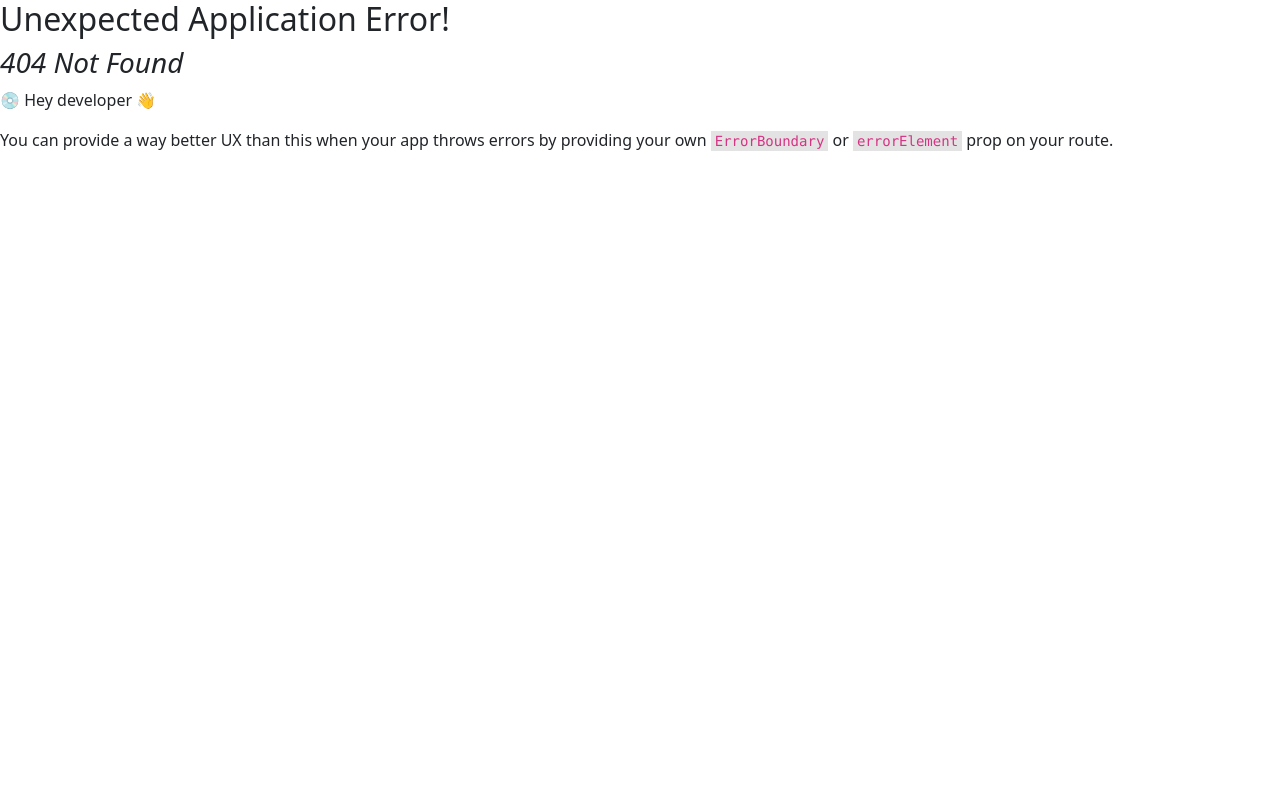
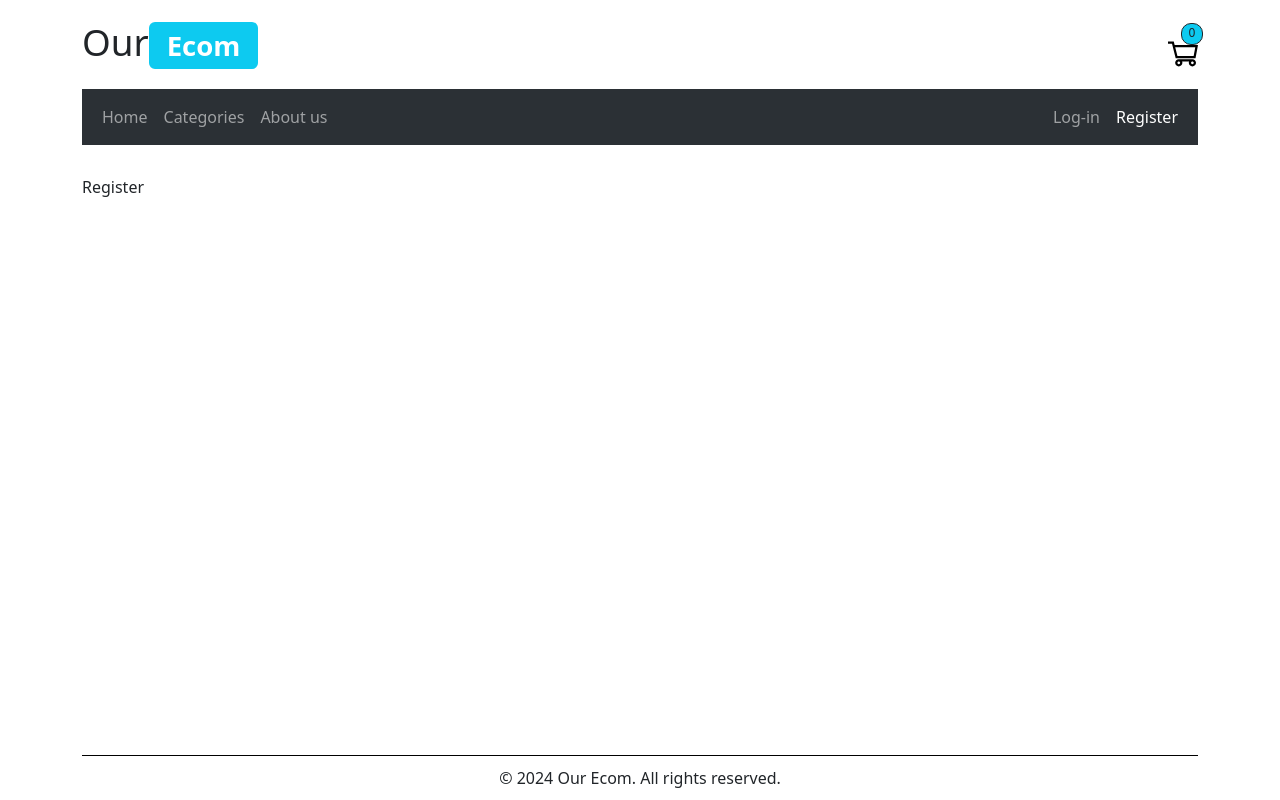
Before and after one commit to JohnE03/ecommerce-front, a React (Vite) app: page /Register in a window 1280 px wide. Before the commit this address had no page. Built offline with nearby package versions, Linux system fonts and the light colour scheme.

Commit message:
Adding and modifying routing and navigation components to include login and registration pages, and updating styles.

```diff
--- a/src/components/common/Header/Header.tsx
+++ b/src/components/common/Header/Header.tsx
@@ -1,3 +1,4 @@
+import { NavLink } from 'react-router-dom'; //router so that links work
 import {HeaderBasket} from '../../eCommerce';
 import styles from './styles.module.css'
 import {Badge, Nav, Navbar, Container} from 'react-bootstrap';
@@ -17,13 +18,13 @@ export default function Header() {
                 <Navbar.Toggle aria-controls="basic-navbar-nav" />
                 <Navbar.Collapse id="basic-navbar-nav">
                 <Nav className="me-auto">
-                    <Nav.Link href="#home">Home</Nav.Link>
-                    <Nav.Link href="#link">Categories</Nav.Link>
-                    <Nav.Link href="#link">About us</Nav.Link>
+                    <Nav.Link as={NavLink} to="/">Home</Nav.Link>
+                    <Nav.Link as={NavLink} to="categories">Categories</Nav.Link>
+                    <Nav.Link as={NavLink} to="about-us">About us</Nav.Link>
                 </Nav>
                 <Nav>
-                    <Nav.Link href="#home">Log-in</Nav.Link>
-                    <Nav.Link href="#link">Register</Nav.Link>
+                    <Nav.Link as={NavLink} to="Login">Log-in</Nav.Link>
+                    <Nav.Link as={NavLink} to="Register">Register</Nav.Link>
                 </Nav>
                 </Navbar.Collapse>
             </Container>
--- a/src/main.tsx
+++ b/src/main.tsx
@@ -2,5 +2,6 @@ import ReactDOM from 'react-dom/client';
 import AppRouter from "@routes/AppRouter";
 //styles
 import 'bootstrap/dist/css/bootstrap.min.css';
+import './styles/global.css';
 
 ReactDOM.createRoot(document.getElementById('root')!).render(<AppRouter />);
--- /dev/null
+++ b/src/pages/Error.tsx
@@ -0,0 +1,16 @@
+import { Container } from "react-bootstrap";
+import { Link } from "react-router-dom";
+
+const Error = () => {
+  return (
+    <Container className="notFound">
+        <h1 className="notFound h1">Error 404:</h1>
+        <p className="notFound p">Page not found</p>
+        <Link to='/' replace={true}>Looks like you've reached a non existent page. <br />
+        How about going back to safety
+        </Link>
+    </Container>
+  )
+}
+
+export default Error
--- /dev/null
+++ b/src/pages/Login.tsx
@@ -0,0 +1,11 @@
+import React from 'react'
+
+const Login = () => {
+  return (
+    <div>
+      Login
+    </div>
+  )
+}
+
+export default Login
--- /dev/null
+++ b/src/pages/Register.tsx
@@ -0,0 +1,11 @@
+import React from 'react'
+
+const Register = () => {
+  return (
+    <div>
+      Register
+    </div>
+  )
+}
+
+export default Register
--- a/src/routes/AppRouter.tsx
+++ b/src/routes/AppRouter.tsx
@@ -6,10 +6,14 @@ import Home from '@pages/Home';
 import Categories from '@pages/Categories';
 import Products from '@pages/Products';
 import AboutUs from '@pages/AboutUs';
+import Login from '@pages/Login';
+import Register from '@pages/Register';
+import Error from '@pages/Error';
 
 const router = createBrowserRouter([{
     path: "/",
     element: <MainLayout />,
+    errorElement: <Error />,
     children: [
         {
             index: true,
@@ -26,6 +30,14 @@ const router = createBrowserRouter([{
         {
             path: "about-us",
             element: <AboutUs />
+        },
+        {
+            path: "Login",
+            element: <Login />
+        },
+        {
+            path: "Register",
+            element: <Register />
         }
     ]
 }]);
--- /dev/null
+++ b/src/styles/global.css
@@ -0,0 +1,11 @@
+.notFound{
+    text-align: center;
+}
+
+.notFound h1{
+    font-size: 130px;
+}
+
+.notFound p{
+    font-size: 50px;
+}
```
